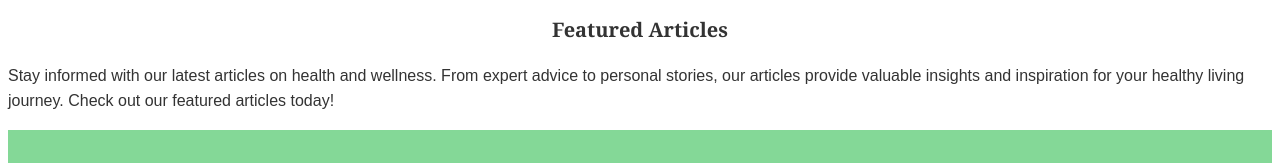
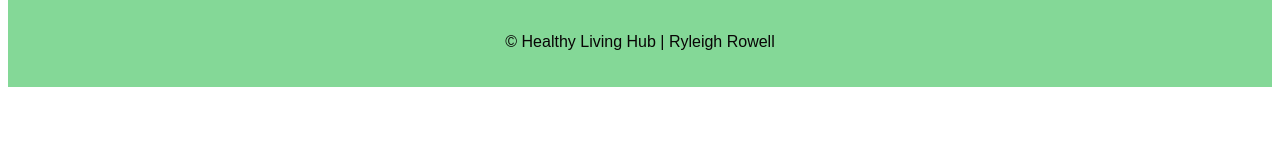
Before and after one commit to ryleighjean15/wdd231, a plain HTML site: page siteplan.html in a window 1280 px wide. Shown: the part 1651-1814 px from the top of the page. After the commit the page ends 1746 px from the top, so only its background shows below. Drawn offline with Linux system fonts and the light colour scheme.

Commit message:
siteplan update

```diff
--- a/siteplan.html
+++ b/siteplan.html
@@ -53,10 +53,7 @@
                <p>Mental health is just as important as physical health. Explore our tips and resources for maintaining a positive mindset, reducing stress, and improving your overall mental well-being. Take care of your mind and body for a healthier you.</p>
                <img src="images/mentalhealth.jpg" alt="mental health image">
             </section>
-           <section>
-               <h2>Featured Articles</h2>
-               <p>Stay informed with our latest articles on health and wellness. From expert advice to personal stories, our articles provide valuable insights and inspiration for your healthy living journey. Check out our featured articles today!</p>
-           </section>
+
 
 
    </main>
```
